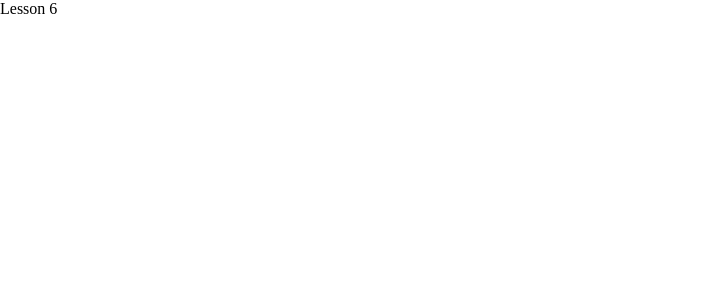
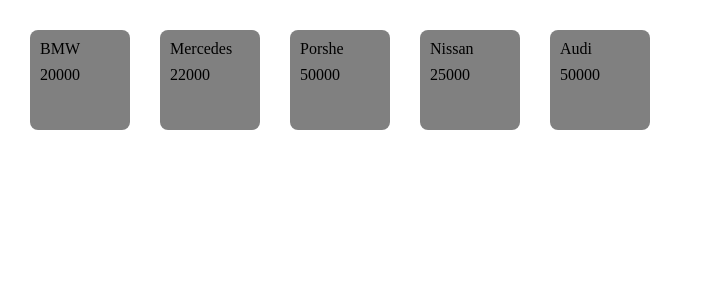
Before and after one commit to Elvira55872/Elya-typescript-project-1, a React (Create React App) app: page / in a window 1280 px wide. Shown: the top 300 px of the page, without its empty margins (0-713 px from the left). Built offline with nearby package versions, Linux system fonts and the light colour scheme.

Commit message:
homework06

```diff
--- a/src/App.tsx
+++ b/src/App.tsx
@@ -1,10 +1,12 @@
 import './App.css';
+import Homework06 from './homeworks/Homework06/Homework06';
 import Lesson06 from './lessons/Lesson06/Lesson06';
 
 function App() {
   return (
     <div className="App">
-      <Lesson06 />
+      {/* <Lesson06 /> */}
+      <Homework06/>
     </div>
   );
 }
--- /dev/null
+++ b/src/homeworks/Homework06/Homework06.tsx
@@ -0,0 +1,34 @@
+import "./styles.css";
+
+function Homework06() {
+  type Car = {
+    brand: string;
+    price: number;
+    isDiesel: boolean;
+  };
+
+  const cars: Car[] = [
+    { brand: "BMW", price: 20000, isDiesel: true },
+    { brand: "Mercedes", price: 22000, isDiesel: false },
+    { brand: "Porshe", price: 50000, isDiesel: true },
+    { brand: "Nissan", price: 25000, isDiesel: false },
+    { brand: "Audi", price: 50000, isDiesel: true },
+  ];
+
+  console.log(cars[0].isDiesel);
+
+  const carsList = cars.map((value) => {
+    return (
+      <div className="car-card">
+        <p>{value.brand}</p>
+        <p>{value.price}</p>
+        {/* почему то булеан не отображается в карточках, не понимаю в чем проблема  */}
+        <p>{value.isDiesel}</p>
+      </div>
+    );
+  });
+
+  return <div className="car-cards-comtainer">{carsList}</div>;
+}
+
+export default Homework06;
--- /dev/null
+++ b/src/homeworks/Homework06/styles.css
@@ -0,0 +1,17 @@
+.car-cards-comtainer {
+  display: flex;
+  gap: 30px;
+  flex: 1;
+  padding: 30px;
+}
+
+.car-card {
+  display: flex;
+  flex-direction: column;
+  gap: 8px;
+  background-color: gray;
+  border-radius: 8px;
+  padding: 10px;
+  width: 100px;
+  height: 100px;
+}
```
